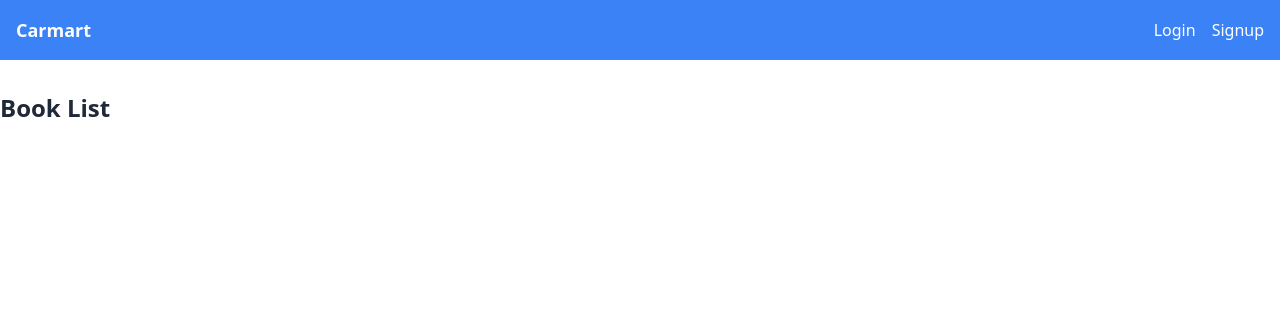
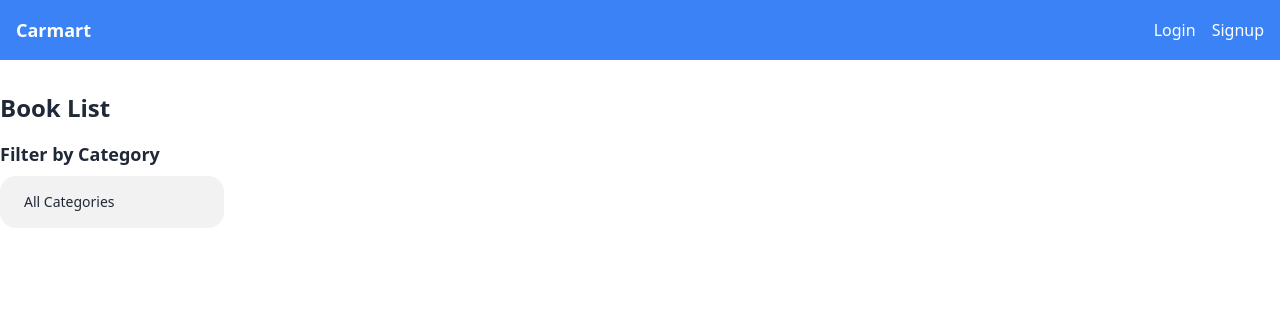
Before and after one commit to samiulalimsaad/phitron-library-management, a Django app: page /books/ in a window 1280 px wide. Shown: the top 320 px of the page. Run offline with Django 5.2, Linux system fonts and the light colour scheme; data that the repository does not hold is empty; parts of the project's set-up code (start-up, migrations or seed data) failed here and were passed over; some libraries are stand-ins or nearby versions.

Commit message:
filter added

```diff
--- a/book/templates/book_list.html
+++ b/book/templates/book_list.html
@@ -1,9 +1,27 @@
 {% extends 'base.html' %} {% block content %}
 <div class="container mx-auto">
     <h1 class="text-2xl font-bold mb-4">Book List</h1>
+    <div class="grid grid-cols-12">
+        <div class="col-span-2">
+            <h2 class="text-lg font-semibold mb-2">Filter by Category</h2>
+            <ul class="menu bg-base-200 w-56 rounded-box">
+                <li><a href="{% url 'book_list' %}">All Categories</a></li>
+                {% for category in categories %}
+                <li>
+                    <a href="{% url 'book_list' %}?category={{ category.pk }}"
+                        >{{ category.name }}</a
+                    >
+                </li>
+                {% endfor %}
+            </ul>
+        </div>
+
         <div
-        class="grid grid-cols-1 sm:grid-cols-2 md:grid-cols-3 lg:grid-cols-4 gap-4"
+            class="grid grid-cols-1 sm:grid-cols-2 md:grid-cols-3 lg:grid-cols-4 gap-4 col-span-10"
         >
+            <!-- Category Filtering Section -->
+
+            <!-- Book Cards Section -->
             {% for book in books %}
             <div class="bg-white card card-compact shadow">
                 <figure>
@@ -29,4 +47,5 @@
             {% endfor %}
         </div>
     </div>
+</div>
 {% endblock %}
--- a/book/views.py
+++ b/book/views.py
@@ -23,7 +23,7 @@ from .forms import (
     UserProfileForm,
     UserRegistrationForm,
 )
-from .models import Book, BorrowingHistory, ReturnHistory, UserAccount
+from .models import Book, BorrowingHistory, Category, ReturnHistory, UserAccount
 
 
 def home(args):
@@ -50,8 +50,20 @@ class BookListView(ListView):
     template_name = "book_list.html"
     context_object_name = "books"
 
+    def get_queryset(self):
+        queryset = super().get_queryset()
+        category_id = self.request.GET.get("category")
+        if category_id:
+            queryset = queryset.filter(categories__id=category_id)
+        return queryset
 
-class BorrowBookView(FormView):
+    def get_context_data(self, **kwargs):
+        context = super().get_context_data(**kwargs)
+        context["categories"] = Category.objects.all()
+        return context
+
+
+class BorrowBookView(LoginRequiredMixin, FormView):
     template_name = "users/borrow.html"
     form_class = BorrowBookForm
     success_url = reverse_lazy("success_borrow")
@@ -82,7 +94,7 @@ class BorrowBookView(FormView):
         return super().form_valid(form)
 
 
-class ReturnBookView(FormView):
+class ReturnBookView(LoginRequiredMixin, FormView):
     template_name = "users/return.html"
     form_class = ReturnBookForm
     success_url = "success_deposit"
@@ -161,7 +173,7 @@ class UserRegistrationView(FormView):
         return super().form_valid(form)
 
 
-class DepositView(FormView):
+class DepositView(LoginRequiredMixin, FormView):
     template_name = "users/deposit.html"
     form_class = DepositForm
     success_url = reverse_lazy("success_deposit")
@@ -191,7 +203,7 @@ class DepositView(FormView):
         return super().form_valid(form)
 
 
-class DepositSuccessView(TemplateView):
+class DepositSuccessView(LoginRequiredMixin, TemplateView):
     template_name = "users/success.html"
 
     def get_context_data(self, **kwargs):
@@ -200,7 +212,7 @@ class DepositSuccessView(TemplateView):
         return context
 
 
-class BorrowSuccessView(TemplateView):
+class BorrowSuccessView(LoginRequiredMixin, TemplateView):
     template_name = "users/success.html"
 
     def get_context_data(self, **kwargs):
@@ -209,7 +221,7 @@ class BorrowSuccessView(TemplateView):
         return context
 
 
-class AddReviewView(FormView):
+class AddReviewView(LoginRequiredMixin, FormView):
     template_name = "users/add_review.html"
     form_class = ReviewForm
     success_url = reverse_lazy("book_list")
@@ -227,7 +239,7 @@ class AddReviewView(FormView):
         return super().form_valid(form)
 
 
-class ReturnView(FormView):
+class ReturnView(LoginRequiredMixin, FormView):
     template_name = "users/return.html"
     form_class = ReturnForm
     success_url = reverse_lazy("profile")
@@ -241,7 +253,7 @@ def profile_view(request):
     )
 
 
-class UserProfileUpdateView(UpdateView):
+class UserProfileUpdateView(LoginRequiredMixin, UpdateView):
 
     model = User
     form_class = UserProfileForm
```
Lines whose indentation alone changed are shown as unchanged.
